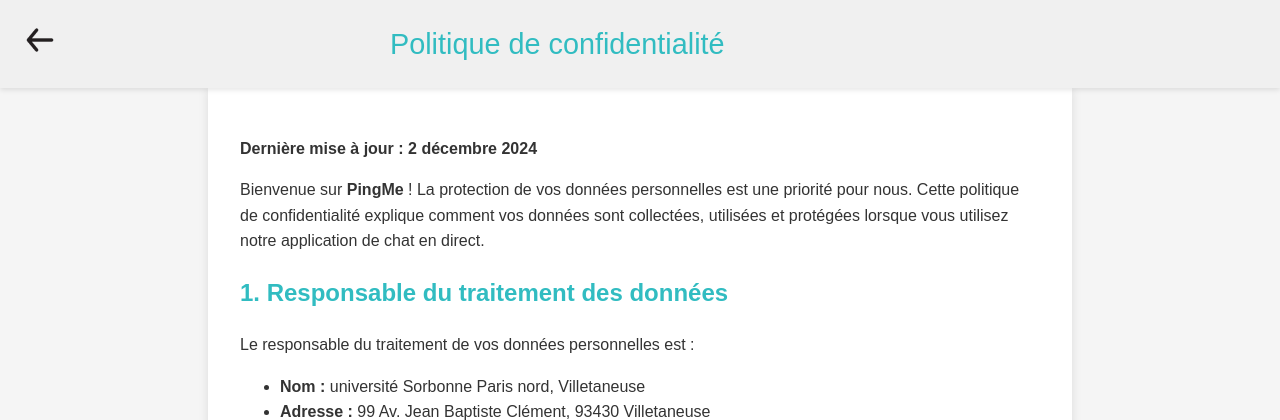
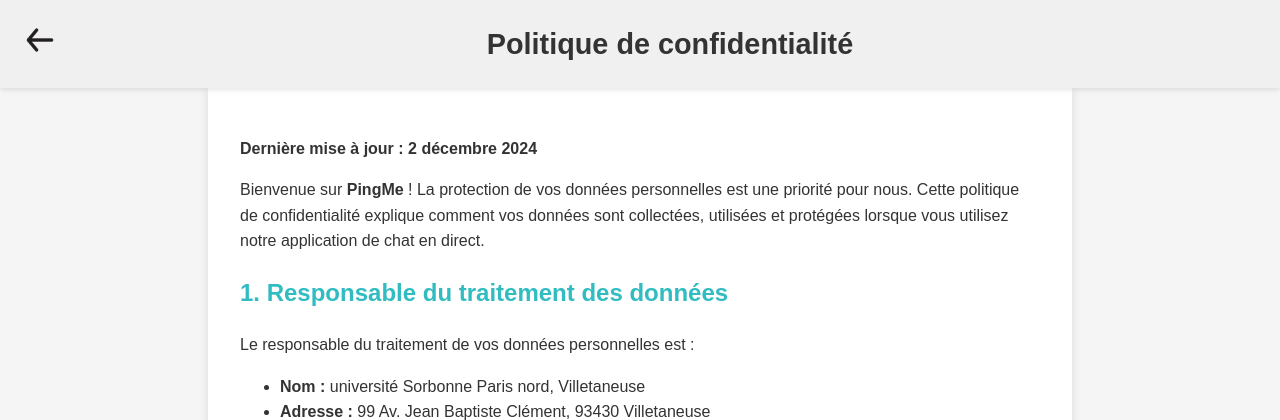
Before and after one commit to Selma-mtch/App_chat, a PHP site: page /html/politique.html in a window 1280 px wide. Shown: the top 420 px of the page. Run offline with PHP 8.4, Linux system fonts and the light colour scheme.

Commit message:
modification mehdi 09/12

```diff
--- a/web/css/politique.css
+++ b/web/css/politique.css
@@ -36,10 +36,11 @@ body {
 #titre {
     font-size: 1.8em;
     font-weight: 500;
-    margin: 0;
-    margin-left: 25%;
     display: flex;
     align-items: center;
+    margin: auto;
+    color: #333;
+    font-weight: 550;
 }
 
 main {
```
